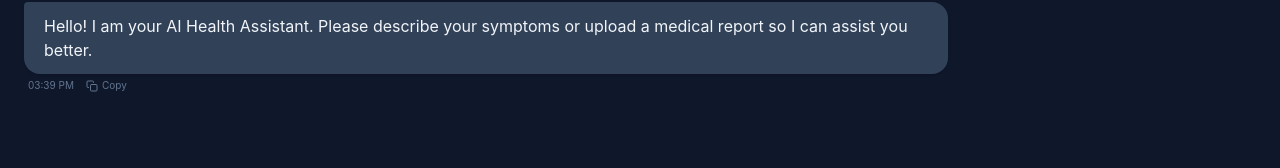
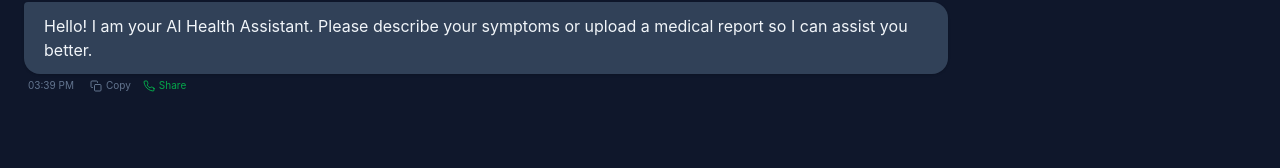
Before and after one commit to husenshai123/ai-health-assistant, a React (Vite) app: page / in a window 1280 px wide. Shown: the part 115-283 px from the top of the page. Built offline with nearby package versions, Linux system fonts and the light colour scheme.

Commit message:
feat: added direct whatsapp share button for AI responses

```diff
--- a/src/components/HealthAssistant.jsx
+++ b/src/components/HealthAssistant.jsx
@@ -52,7 +52,6 @@ const HealthAssistant = () => {
     messagesEndRef.current?.scrollIntoView({ behavior: 'smooth' });
   }, [messages, isTyping]);
 
-  // Yahan hum msg.animate true wale flags hata kar save kar rahe hain taaki history me typing na ho
   useEffect(() => {
     const messagesToSave = messages.map(msg => ({ ...msg, animate: false }));
     localStorage.setItem('health_chat_history', JSON.stringify(messagesToSave));
@@ -126,7 +125,7 @@ const HealthAssistant = () => {
                   isReport: false,
                   text: data.generalResponse || "Hello! I am your AI Health Assistant. How can I help you today?",
                   time: formatTime(),
-                  animate: true // NAYA: AI ke naye message ko animate karne ka flag
+                  animate: true
                 }
             ]);
         }
@@ -144,6 +143,12 @@ const HealthAssistant = () => {
   const handleCopyText = (text) => {
     navigator.clipboard.writeText(text);
     alert('Message copied to clipboard! 📋');
+  };
+
+  // NAYA FUNCTION: WhatsApp par share karne ke liye
+  const handleWhatsAppShare = (text) => {
+    const whatsappUrl = `https://wa.me/?text=${encodeURIComponent(text)}`;
+    window.open(whatsappUrl, '_blank');
   };
 
   const handleExportChat = () => {
@@ -229,7 +234,6 @@ const HealthAssistant = () => {
                   {msg.imageUrl && (
                     <img src={msg.imageUrl} alt="User uploaded" className="w-48 h-auto rounded-lg mb-2 border border-slate-600 object-cover" />
                   )}
-                  {/* NAYA LOGIC: Agar AI ka message hai aur naya hai, toh Typewriter use karo */}
                   {msg.role === 'ai' && msg.animate ? (
                     <Typewriter text={msg.text} />
                   ) : (
@@ -244,9 +248,10 @@ const HealthAssistant = () => {
                 </div>
               )}
 
-              <div className="flex items-center gap-3 mt-1 px-1">
+              <div className="flex items-center gap-4 mt-1 px-1">
                 {msg.time && <span className="text-[10px] text-slate-500">{msg.time}</span>}
                 {msg.role === 'ai' && !msg.isReport && (
+                  <div className="flex items-center gap-3">
                     <button onClick={() => handleCopyText(msg.text)} className="text-[10px] flex items-center gap-1 text-slate-500 hover:text-slate-300 transition-colors cursor-pointer" title="Copy message">
                       <svg xmlns="http://www.w3.org/2000/svg" width="12" height="12" viewBox="0 0 24 24" fill="none" stroke="currentColor" strokeWidth="2" strokeLinecap="round" strokeLinejoin="round">
                         <rect x="9" y="9" width="13" height="13" rx="2" ry="2"></rect>
@@ -254,6 +259,15 @@ const HealthAssistant = () => {
                       </svg>
                       Copy
                     </button>
+
+                    {/* NAYA: WhatsApp Share Button */}
+                    <button onClick={() => handleWhatsAppShare(msg.text)} className="text-[10px] flex items-center gap-1 text-green-500/80 hover:text-green-400 transition-colors cursor-pointer" title="Share on WhatsApp">
+                      <svg xmlns="http://www.w3.org/2000/svg" width="12" height="12" viewBox="0 0 24 24" fill="none" stroke="currentColor" strokeWidth="2" strokeLinecap="round" strokeLinejoin="round">
+                        <path d="M22 16.92v3a2 2 0 0 1-2.18 2 19.79 19.79 0 0 1-8.63-3.07 19.5 19.5 0 0 1-6-6 19.79 19.79 0 0 1-3.07-8.67A2 2 0 0 1 4.11 2h3a2 2 0 0 1 2 1.72 12.84 12.84 0 0 0 .7 2.81 2 2 0 0 1-.45 2.11L8.09 9.91a16 16 0 0 0 6 6l1.27-1.27a2 2 0 0 1 2.11-.45 12.84 12.84 0 0 0 2.81.7A2 2 0 0 1 22 16.92z"></path>
+                      </svg>
+                      Share
+                    </button>
+                  </div>
                 )}
               </div>
             </div>
```
Lines whose indentation alone changed are shown as unchanged.
